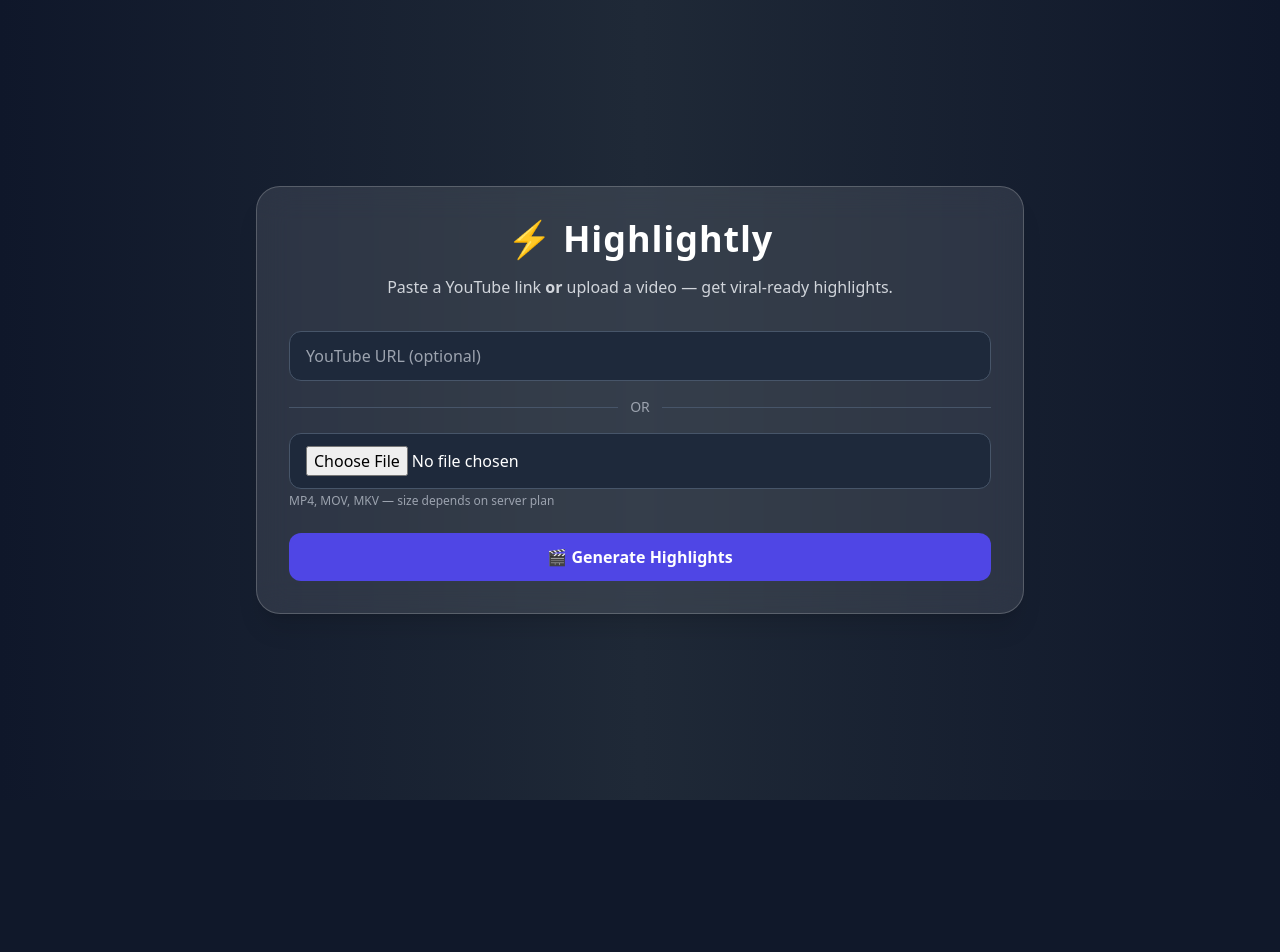
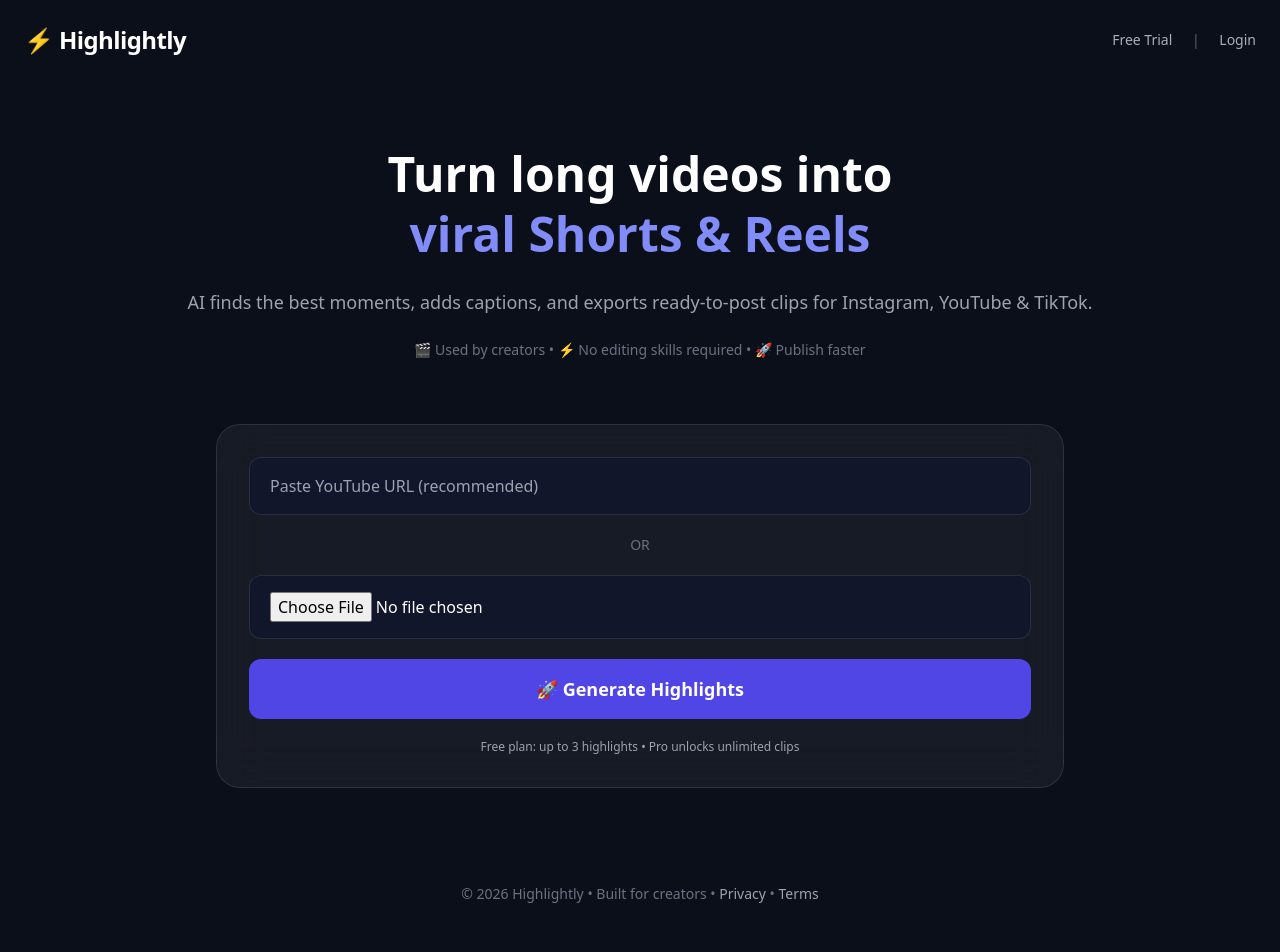
Before and after one commit to jatinswarnkar/Highlightly-AI-powered-YouTube-video-highlights-generator, a Django app: page / in a window 1280 px wide. Before the commit the page ends 800 px from the top, so only its background shows below. Run offline with Django 5.2, Linux system fonts and the light colour scheme; some libraries are stand-ins or nearby versions.

Commit message:
Added new ui

```diff
--- a/highlights/templates/highlights/home.html
+++ b/highlights/templates/highlights/home.html
@@ -2,7 +2,7 @@
 <html lang="en">
 <head>
   <meta charset="UTF-8">
-  <title>Highlightly — AI Video Highlights</title>
+  <title>Highlightly — AI Shorts Generator</title>
 
   <!-- Tailwind -->
   <script src="https://cdn.tailwindcss.com"></script>
@@ -11,103 +11,111 @@
   <script defer src="https://unpkg.com/alpinejs"></script>
 </head>
 
-<body
-  class="bg-gradient-to-r from-slate-900 via-gray-800 to-slate-900 min-h-screen flex items-center justify-center"
->
+<body class="bg-[#0B0F1A] text-white min-h-screen">
 
-  <!-- CSRF TOKEN (REQUIRED FOR POST) -->
+  <!-- CSRF -->
   <input type="hidden" name="csrfmiddlewaretoken" value="{{ csrf_token }}">
 
-  <div
-    class="w-full max-w-3xl p-8 rounded-3xl shadow-xl bg-white/10 backdrop-blur-lg border border-white/20 text-white"
+  <!-- NAV -->
+  <nav class="max-w-7xl mx-auto px-6 py-6 flex justify-between items-center">
+    <div class="text-2xl font-extrabold tracking-tight">
+      ⚡ Highlightly
+    </div>
+    <div class="space-x-4 text-sm text-gray-300">
+      <span class="opacity-80">Free Trial</span>
+      <span class="opacity-40">|</span>
+      <span class="opacity-80">Login</span>
+    </div>
+  </nav>
+
+  <!-- HERO -->
+  <section class="max-w-5xl mx-auto px-6 text-center mt-16">
+    <h1 class="text-5xl font-extrabold leading-tight">
+      Turn long videos into<br>
+      <span class="text-indigo-400">viral Shorts & Reels</span>
+    </h1>
+
+    <p class="mt-6 text-gray-400 text-lg">
+      AI finds the best moments, adds captions, and exports
+      ready-to-post clips for Instagram, YouTube & TikTok.
+    </p>
+
+    <div class="mt-6 text-sm text-gray-500">
+      🎬 Used by creators • ⚡ No editing skills required • 🚀 Publish faster
+    </div>
+  </section>
+
+  <!-- APP -->
+  <section
+    class="max-w-4xl mx-auto px-6 mt-16"
     x-data="highlightApp()"
   >
+    <div class="bg-white/5 border border-white/10 rounded-3xl p-8 backdrop-blur-xl">
 
-    <!-- HEADER -->
-    <h1 class="text-4xl font-bold text-center mb-4 tracking-wide">
-      ⚡ Highlightly
-    </h1>
+      <!-- INPUT -->
+      <div class="space-y-5">
 
-    <p class="text-gray-300 text-center mb-8">
-      Paste a YouTube link <b>or</b> upload a video — get viral-ready highlights.
-    </p>
-
-    <!-- YOUTUBE URL -->
-    <div class="mb-4">
         <input
           type="text"
           x-model="url"
-        placeholder="YouTube URL (optional)"
-        class="w-full px-4 py-3 rounded-xl bg-slate-800 border border-slate-600
-               focus:ring-2 focus:ring-indigo-400 outline-none
-               text-white placeholder-gray-400"
+          placeholder="Paste YouTube URL (recommended)"
+          class="w-full px-5 py-4 rounded-xl bg-[#11162A]
+                 border border-white/10
+                 focus:ring-2 focus:ring-indigo-500 outline-none"
         >
-    </div>
 
-    <!-- OR DIVIDER -->
-    <div class="flex items-center my-4 text-gray-400">
-      <div class="flex-1 h-px bg-slate-600"></div>
-      <span class="px-3 text-sm">OR</span>
-      <div class="flex-1 h-px bg-slate-600"></div>
-    </div>
+        <div class="text-center text-gray-500 text-sm">OR</div>
 
-    <!-- FILE UPLOAD -->
-    <div class="mb-6">
         <input
           type="file"
           accept="video/*"
           @change="file = $event.target.files[0]"
-        class="w-full px-4 py-3 rounded-xl bg-slate-800
-               border border-slate-600 text-white"
+          class="w-full px-5 py-4 rounded-xl bg-[#11162A]
+                 border border-white/10"
         >
-      <p class="text-xs text-gray-400 mt-1">
-        MP4, MOV, MKV — size depends on server plan
-      </p>
-    </div>
 
-    <!-- SUBMIT -->
         <button
           @click="start()"
           :disabled="loading"
           class="w-full bg-indigo-600 hover:bg-indigo-500
-             disabled:opacity-60 text-white py-3
-             rounded-xl font-semibold transition"
+                 disabled:opacity-50
+                 py-4 rounded-xl font-semibold text-lg transition"
         >
-      🎬 Generate Highlights
+          🚀 Generate Highlights
         </button>
 
-    <!-- LOADER -->
-    <div class="mt-6 text-center" x-show="loading">
-      <svg
-        class="animate-spin h-12 w-12 mx-auto text-indigo-500"
-        xmlns="http://www.w3.org/2000/svg"
-        fill="none"
-        viewBox="0 0 24 24"
-      >
-        <circle class="opacity-25" cx="12" cy="12" r="10"
-                stroke="currentColor" stroke-width="4"></circle>
-        <path class="opacity-75" fill="currentColor"
-              d="M4 12a8 8 0 018-8v4a4 4 0 00-4 4H4z"></path>
-      </svg>
-      <p class="text-gray-400 mt-2">
-        Processing video… this may take a minute ⏳
+        <p class="text-xs text-gray-400 text-center">
+          Free plan: up to 3 highlights • Pro unlocks unlimited clips
         </p>
+      </div>
+
+      <!-- LOADING -->
+      <div x-show="loading" class="mt-10 text-center">
+        <div class="animate-spin h-12 w-12 mx-auto border-4 border-indigo-500 border-t-transparent rounded-full"></div>
+
+        <p class="mt-4 text-gray-400">
+          Analyzing video, finding viral moments, rendering captions…
+        </p>
+
+        <div class="mt-2 text-xs text-gray-500">
+          This usually takes 30–90 seconds
+        </div>
       </div>
 
       <!-- RESULTS -->
       <div
-      class="mt-8 grid grid-cols-1 md:grid-cols-2 gap-6"
         x-show="highlights.length > 0"
+        class="mt-12 grid grid-cols-1 md:grid-cols-2 gap-6"
       >
         <template x-for="highlight in highlights" :key="highlight.video">
-        <div class="bg-slate-800 rounded-xl overflow-hidden shadow-lg">
+          <div class="bg-[#11162A] rounded-2xl overflow-hidden border border-white/10">
 
-          <video class="w-full h-48 object-cover" controls preload="metadata">
+            <video class="w-full h-56 object-cover" controls preload="metadata">
               <source :src="highlight.video" type="video/mp4">
             </video>
 
             <div class="p-4 flex justify-between items-center">
-            <span class="text-sm text-gray-200 truncate">
+              <span class="text-sm text-gray-300">
                 AI Highlight
               </span>
 
@@ -115,25 +123,29 @@
                 :href="highlight.video"
                 download
                 class="bg-emerald-500 hover:bg-emerald-400
-                     px-4 py-2 rounded-xl
-                     font-bold text-white text-sm"
+                       px-4 py-2 rounded-lg text-sm font-bold"
               >
                 ⬇ Download
               </a>
             </div>
-
           </div>
         </template>
       </div>
 
     </div>
+  </section>
+
+  <!-- FOOTER -->
+  <footer class="mt-24 pb-12 text-center text-gray-500 text-sm">
+    © 2026 Highlightly • Built for creators •
+    <span class="text-gray-400">Privacy</span> •
+    <span class="text-gray-400">Terms</span>
+  </footer>
 
   <!-- APP LOGIC -->
   <script>
     function getCSRFToken() {
-      return document.querySelector(
-        '[name=csrfmiddlewaretoken]'
-      ).value;
+      return document.querySelector('[name=csrfmiddlewaretoken]').value;
     }
 
     function highlightApp() {
@@ -145,7 +157,7 @@
 
         async start() {
           if (!this.url && !this.file) {
-            alert("Please provide a YouTube link or upload a video.");
+            alert("Please paste a YouTube link or upload a video.");
             return;
           }
 
@@ -157,7 +169,7 @@
           if (this.file) formData.append("file", this.file);
 
           try {
-            const response = await fetch("/start/", {
+            const res = await fetch("/start/", {
               method: "POST",
               headers: {
                 "X-CSRFToken": getCSRFToken()
@@ -165,21 +177,18 @@
               body: formData
             });
 
-            const data = await response.json();
-
-            if (!response.ok) {
-              throw new Error(data.error || "Failed to process video");
-            }
+            const data = await res.json();
+            if (!res.ok) throw new Error(data.error || "Failed");
 
             this.highlights = data.highlights || [];
 
-          } catch (err) {
-            alert(err.message);
+          } catch (e) {
+            alert(e.message);
           } finally {
             this.loading = false;
           }
         }
-      };
+      }
     }
   </script>
 
--- a/highlights/views.py
+++ b/highlights/views.py
@@ -251,6 +251,8 @@ from .highlight_generator import make_highlights_multiple
 #from transformers import pipeline
 
 from highlights.ml_models import EMOTION_MODEL as emotion_classifier
+from django.views.decorators.csrf import csrf_exempt
+
 
 # =========================
 # CONFIG (REELS MODE)
@@ -297,7 +299,7 @@ def select_reel_highlights(scored_times):
 
     return sorted(selected)
 
-
+@csrf_exempt
 def start_highlights(request):
     global progress
 
```
Also changed, not shown: core/settings.py (+7 -0 lines). Lines whose indentation alone changed are shown as unchanged.
